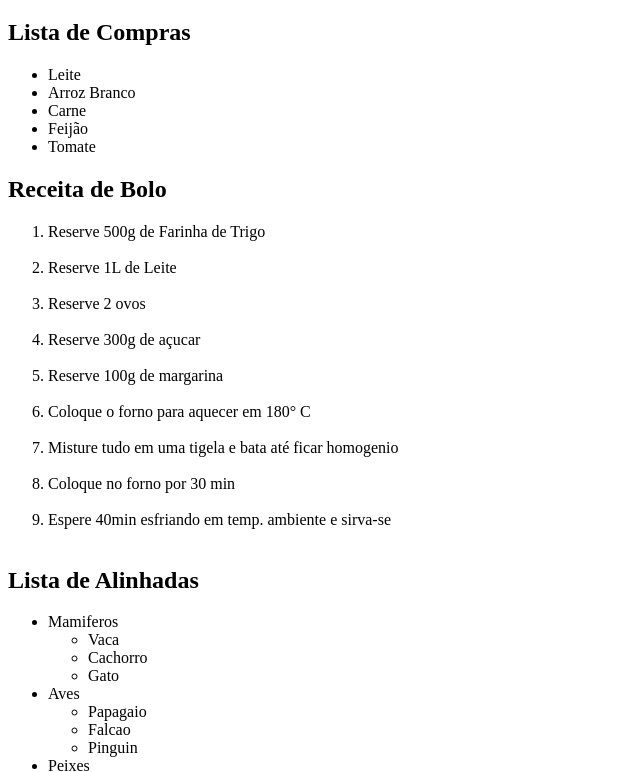
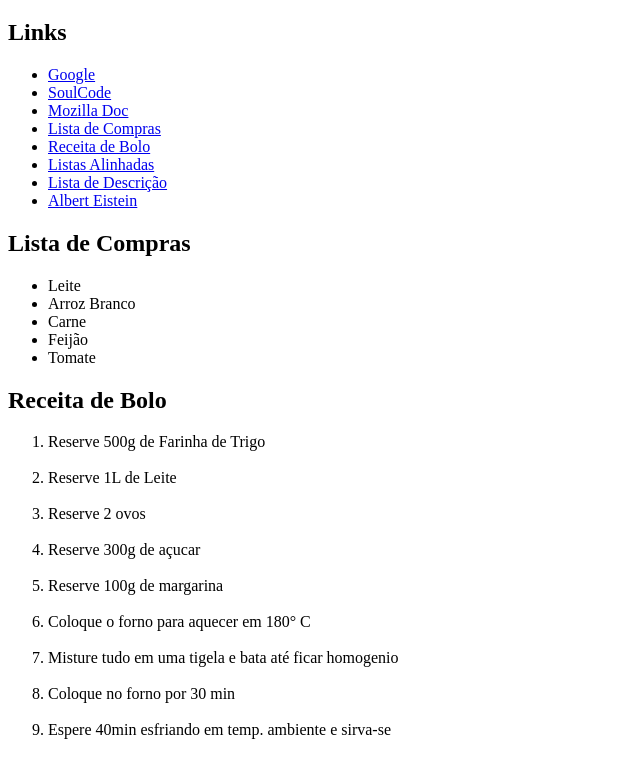
Before and after one commit to CarlosEduardoMendesPereira/Estudando-html, a plain HTML site: page Aula-22-06-23/index.html in a window 1280 px wide. Shown: the part 61-833 px from the top of the page, without its empty margins (0-640 px from the left). Drawn offline with Linux system fonts and the light colour scheme.

Commit message:
Arquivo atualizado

```diff
--- a/Aula-22-06-23/index.html
+++ b/Aula-22-06-23/index.html
@@ -5,8 +5,39 @@
     <title>Aula-22/6/2023</title>
 </head>
 <body>
+
     <h1>Listas</h1>
-    <h2>Lista de Compras</h2>
+
+    <h2>Links</h2>
+    <!-- <a href=""> É uma Ancora ou um link -->
+    <ul>
+        <li>
+            <a href="https://www.google.com/" target="_blank">Google</a>
+        </li>
+        <li>
+            <a href="https://soulcode.com/" target="_blank">SoulCode</a>
+        </li>
+        <li>
+            <a href="https://developer.mozilla.org/pt-BR/" target="_blank">Mozilla Doc</a>
+        </li>
+        <li>
+            <a href="#lista-compras">Lista de Compras</a>
+        </li>
+        <li>
+            <a href="#receita-bolo">Receita de Bolo</a>
+        </li>
+        <li>
+            <a href="#lista-alinhadas">Listas Alinhadas</a>
+        </li>
+        <li>
+            <a href="#lista-descricao">Lista de Descrição</a>
+        </li>
+        <li>
+            <a href="https://pt.wikipedia.org/wiki/Albert_Einstein#Carreira_acadêmica" target="_blank">Albert Eistein</a>
+        </li>
+    </ul>
+    <!-- <id> Define uma identificação para o elemento (Atributo global) -->
+    <h2 id= "lista-compras">Lista de Compras</h2>
     <!-- <ul> Listas Não Ordenadas -->
     <!-- <li> Item da Lista -->
     <ul>
@@ -17,7 +48,7 @@
         <li>Tomate</li>
     </ul>
 
-    <h2>Receita de Bolo</h2>
+    <h2 id="receita-bolo">Receita de Bolo</h2>
     <!-- <ol> Lista Ordenada com numeração -->
     <!-- <li> Item da Lista -->
     <!-- <ul>ou(ol) ul>li*5 cria uma lista com 5 itens -->
@@ -33,7 +64,7 @@
         <li>Espere 40min esfriando em temp. ambiente e sirva-se</li> <br>
     </ol>
 
-    <h2>Lista de Alinhadas</h2>
+    <h2 id="lista-alinhadas">Lista de Alinhadas</h2>
     <ul>
         <li>
             Mamiferos
@@ -61,7 +92,7 @@
         </li>
     </ul>
 
-    <h2>Lista de Descrição</h2>
+    <h2 id="lista-descricao">Lista de Descrição</h2>
     <!-- <dl> Lista de Descrição -->
     <!-- <dt> Item da Lista de Descrição -->
     <!-- <dd> Descrição do item -->
```
